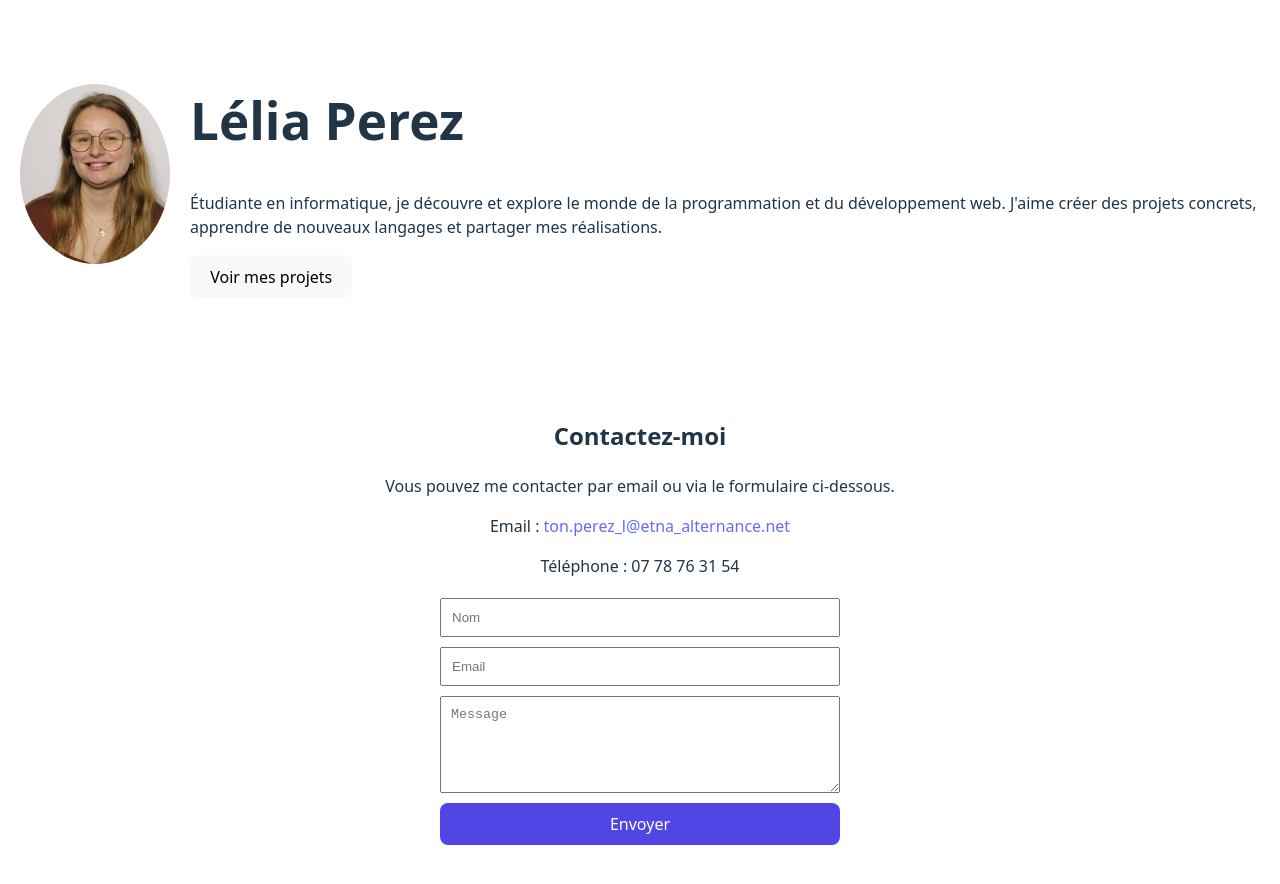
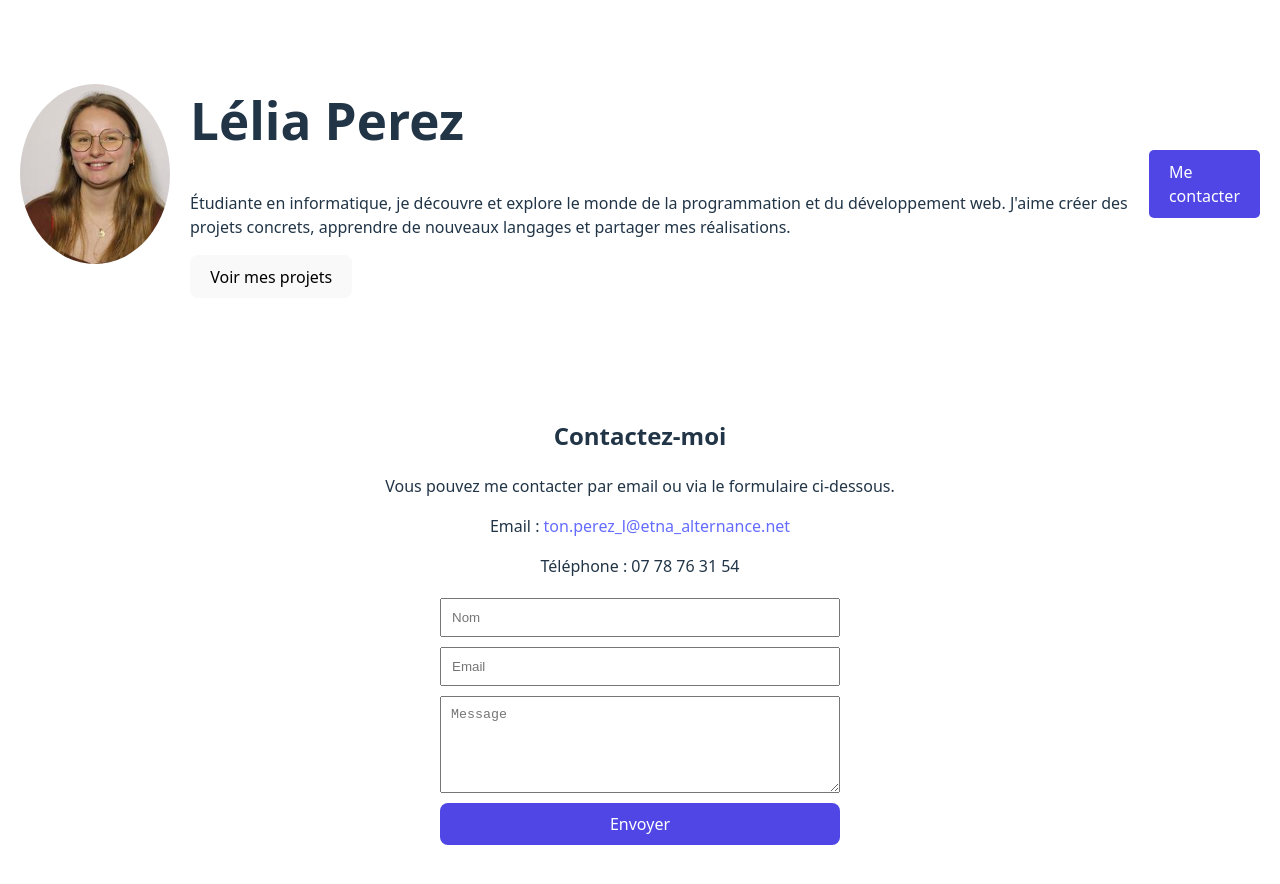
Before and after one commit to przlelia-art/Portfolio, a React (Vite) app: page / in a window 1280 px wide. Shown: the top 884 px of the page. Built offline with nearby package versions, Linux system fonts and the light colour scheme.

Commit message:
feat: adding buttom for contact

```diff
--- a/src/components/Hero.jsx
+++ b/src/components/Hero.jsx
@@ -26,8 +26,24 @@ function Hero() {
                 J'aime créer des projets concrets, apprendre de nouveaux langages et partager mes réalisations.
             </p>
             <button>Voir mes projets</button>
+        </div>
 
-        </div>
+         <a
+        href="#contact"
+        style={{
+          display: "inline-block",
+          marginTop: "20px",
+          padding: "10px 20px",
+          backgroundColor: "#4f46e5",
+          color: "#fff",
+          textDecoration: "none",
+          borderRadius: "5px",
+          cursor: "pointer",
+        }}
+      >
+        Me contacter
+      </a>
+
     </section>
   );
 }
```
